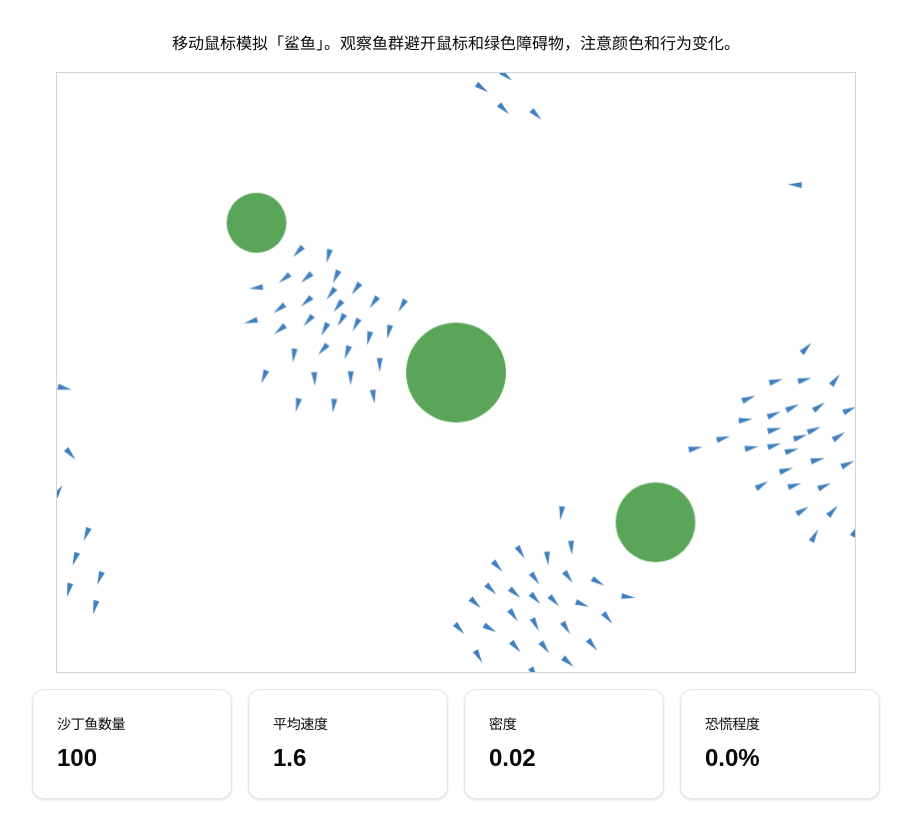
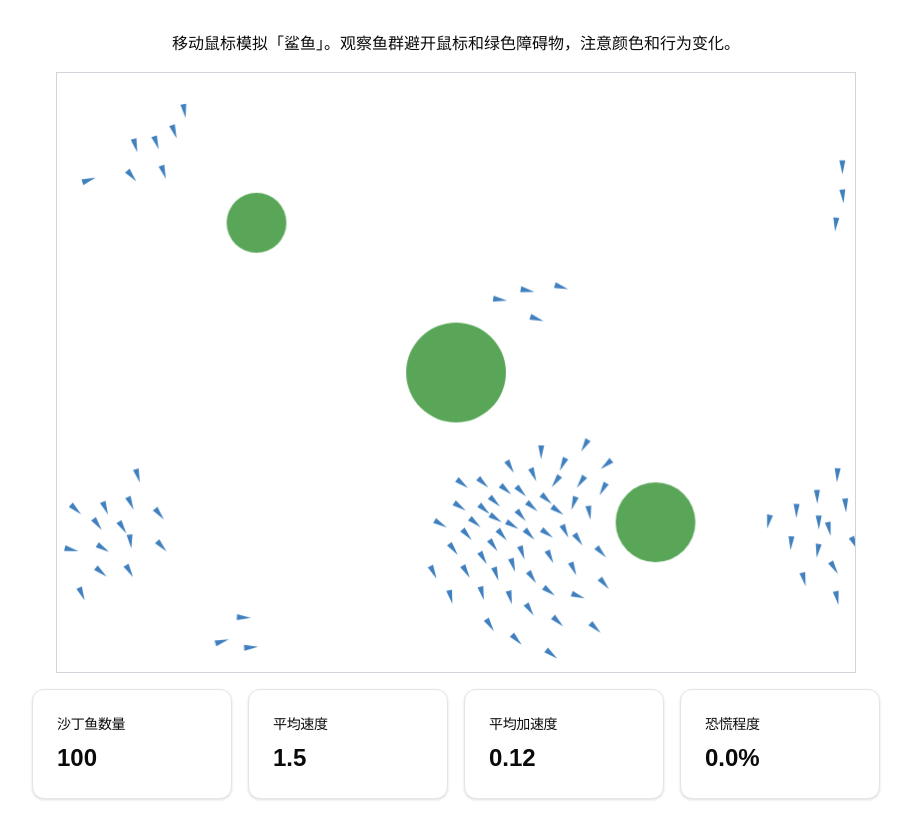
Before and after one commit to jiangshengdev/sardine-simulation, a Next.js app: page / in a window 1280 px wide. Shown: the whole page, without its empty margins (184-1095 px from the left). Built offline with nearby package versions, Linux system fonts and the light colour scheme.

Commit message:
添加平均加速度统计，更新 StatsDisplay 组件以显示平均加速度，重构 Boid 类以支持当前加速度属性

```diff
--- a/components/BoidSimulation.tsx
+++ b/components/BoidSimulation.tsx
@@ -21,7 +21,7 @@ const BoidSimulation: React.FC<BoidSimulationProps> = ({ width, height, boidCoun
   const [stats, setStats] = useState({
     boidCount: boidCount,
     averageSpeed: 0,
-    density: 0,
+    averageAcceleration: 0, // 添加 averageAcceleration
     panicLevel: 0,
   });
 
@@ -55,21 +55,24 @@ const BoidSimulation: React.FC<BoidSimulationProps> = ({ width, height, boidCoun
     const boids = boidsRef.current;
     let totalSpeed = 0;
     let totalPanicLevel = 0;
+    let totalAcceleration = 0; // 添加 totalAcceleration
 
     boids.forEach(boid => {
       const speed = Math.sqrt(boid.velocity[0]**2 + boid.velocity[1]**2);
       totalSpeed += speed;
       totalPanicLevel += boid.panicLevel;
+      const acceleration = Math.sqrt(boid.currentAcceleration[0]**2 + boid.currentAcceleration[1]**2); // 使用 currentAcceleration
+      totalAcceleration += acceleration;
     });
 
     const averageSpeed = totalSpeed / boids.length;
-    const density = boids.length / (width * height);
+    const averageAcceleration = totalAcceleration / boids.length; // 计算平均加速度
     const averagePanicLevel = totalPanicLevel / boids.length;
 
     setStats({
       boidCount: boids.length,
       averageSpeed,
-      density,
+      averageAcceleration, // 设置 averageAcceleration
       panicLevel: averagePanicLevel,
     });
   }, [width, height]);
@@ -82,13 +85,17 @@ const BoidSimulation: React.FC<BoidSimulationProps> = ({ width, height, boidCoun
     if (ctx) {
       ctx.clearRect(0, 0, width, height);
 
-      // Update and draw boids
+      // 更新 boids 的行为
       boidsRef.current.forEach(boid => {
         boid.flock(boidsRef.current, mousePositionRef.current, obstaclesRef.current);
+      });
+
+      // 更新并绘制 boids
+      boidsRef.current.forEach(boid => {
         boid.update(obstaclesRef.current); // 传入障碍物列表
         boid.edges(width, height);
 
-        // Draw boid with dynamic color
+        // 绘制 boid
         ctx.fillStyle = boid.color;
         ctx.beginPath();
         const angle = Math.atan2(boid.velocity[1], boid.velocity[0]);
@@ -136,15 +143,10 @@ const BoidSimulation: React.FC<BoidSimulationProps> = ({ width, height, boidCoun
     };
   }, [animate]);
 
-  // 移除 calculateStats 的直接调用，并使用 setInterval 定时更新
+  // 添加新的 useEffect 来每160毫秒更新一次统计数据
   useEffect(() => {
-    const intervalId = setInterval(() => {
-      calculateStats();
-    }, 160); // 每160毫秒更新一次
-
-    return () => {
-      clearInterval(intervalId);
-    };
+    const intervalId = setInterval(calculateStats, 160);
+    return () => clearInterval(intervalId);
   }, [calculateStats]);
 
   // 修改 handleMouseMove 以确保 mousePositionRef.current 始终为 [number, number]
@@ -168,7 +170,12 @@ const BoidSimulation: React.FC<BoidSimulationProps> = ({ width, height, boidCoun
         onMouseLeave={() => { mousePositionRef.current = [-100, -100] }} // 鼠标离开时移除鲨鱼
         className="border border-gray-300"
       />
-      <StatsDisplay {...stats} />
+      <StatsDisplay
+        boidCount={stats.boidCount}
+        averageSpeed={stats.averageSpeed}
+        averageAcceleration={stats.averageAcceleration} // 传递 averageAcceleration
+        panicLevel={stats.panicLevel}
+      />
     </div>
   );
 };
--- a/components/StatsDisplay.tsx
+++ b/components/StatsDisplay.tsx
@@ -3,15 +3,15 @@ import { Card, CardContent, CardHeader, CardTitle } from "@/components/ui/card"
 interface StatsDisplayProps {
   boidCount: number;
   averageSpeed: number;
-  density: number;
+  averageAcceleration: number; // 替换 density 为 averageAcceleration
   panicLevel: number;
 }
 
-export function StatsDisplay({ boidCount, averageSpeed, density, panicLevel }: StatsDisplayProps) {
+export function StatsDisplay({ boidCount, averageSpeed, averageAcceleration, panicLevel }: StatsDisplayProps) {
   const stats = [
     { label: '沙丁鱼数量', value: boidCount },
     { label: '平均速度', value: averageSpeed.toFixed(1) },
-    { label: '密度', value: (density * 100).toFixed(2) },
+    { label: '平均加速度', value: averageAcceleration.toFixed(2) }, // 确保显示平均加速度
     { label: '恐慌程度', value: (panicLevel * 100).toFixed(1) + '%' },
   ]
 
--- a/utils/Boid.ts
+++ b/utils/Boid.ts
@@ -15,6 +15,7 @@ export class Boid {
   panicColor: string = 'hsl(0, 50%, 50%)';   // 柔和的红色
   panicLevel: number = 0; // Add panicLevel property
   size: number; // 添加 size 属性
+  currentAcceleration: [number, number] = [0, 0]; // 添加 currentAcceleration 属性
 
   constructor(x: number, y: number) {
     this.position = [x, y];
@@ -197,6 +198,9 @@ export class Boid {
     this.velocity[0] += this.acceleration[0];
     this.velocity[1] += this.acceleration[1];
     this.velocity = this.limit(this.velocity, this.maxSpeed);
+    // 保存当前加速度
+    this.currentAcceleration = [...this.acceleration];
+    // 重置加速度
     this.acceleration[0] = 0;
     this.acceleration[1] = 0;
 
```
